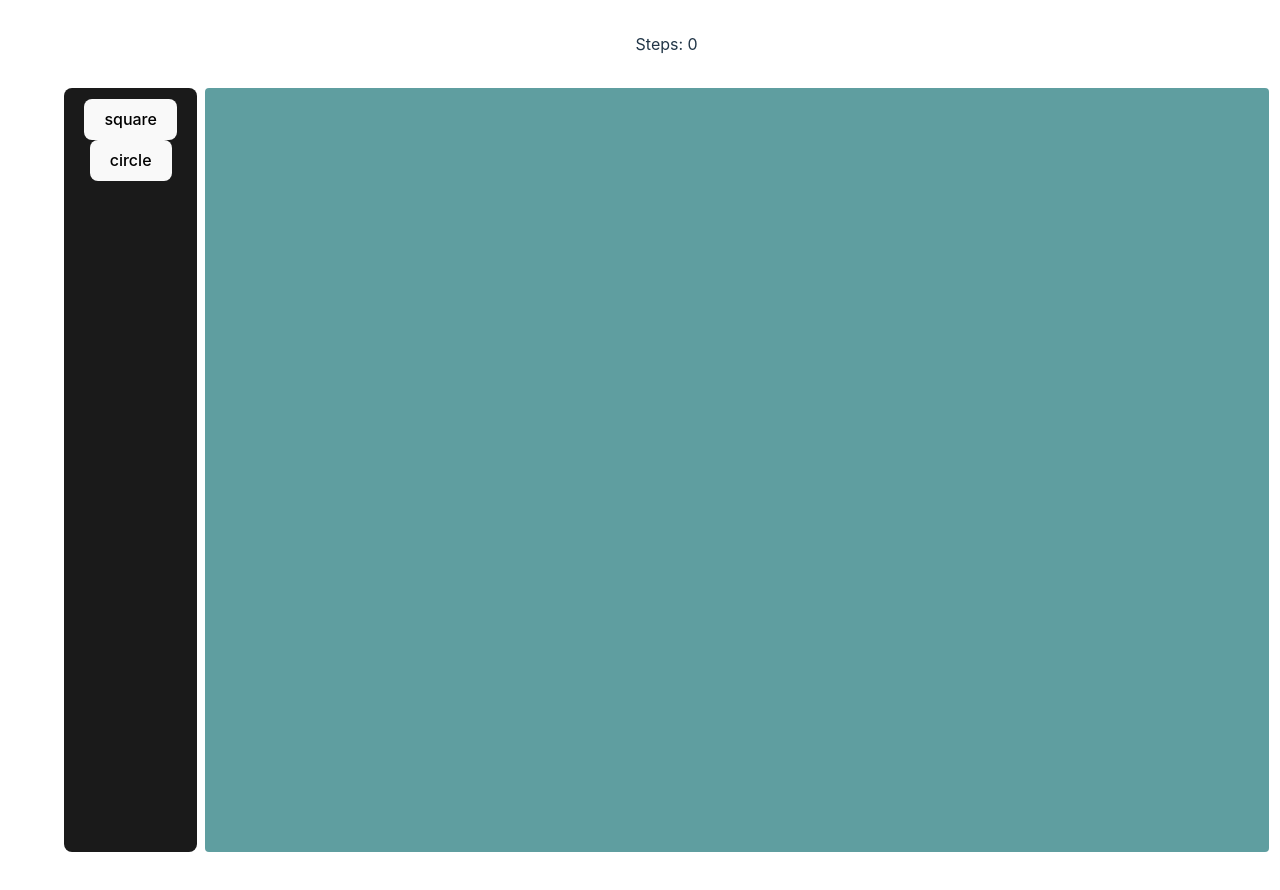
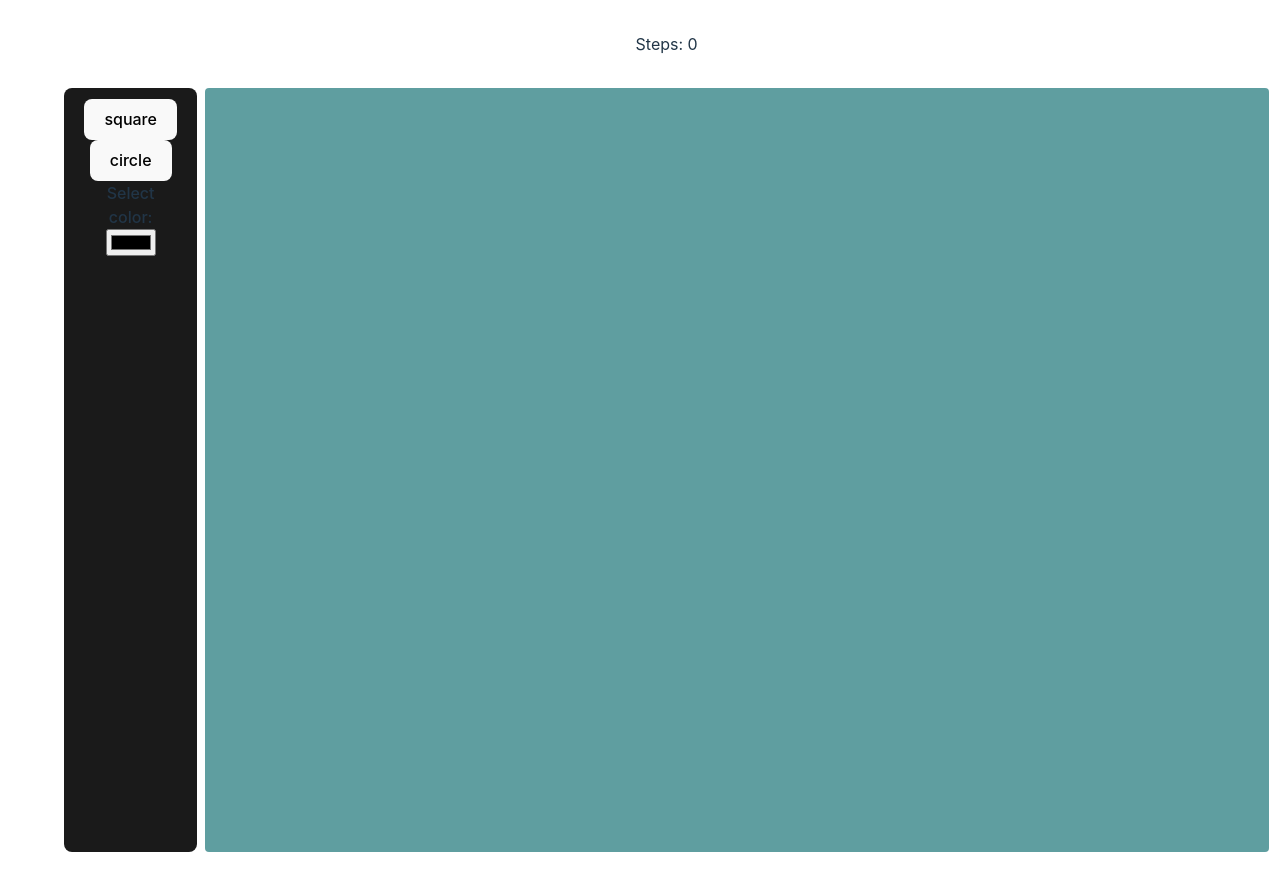
Before and after one commit to BlueishCupcake/do-undo-redo, a React (Vite) app: page / in a window 1280 px wide. Shown: the top 890 px of the page. Built offline with nearby package versions, Linux system fonts and the light colour scheme.

Commit message:
add color change

```diff
--- a/src/App.jsx
+++ b/src/App.jsx
@@ -14,27 +14,18 @@ function App() {
     const stage = stageRef.current;
     const pointerPosition = stage.getPointerPosition();
 
-    if (pointerPosition && useKonvaStore.markerType === "circle") {
-      const newMarker = {
-        x: pointerPosition.x,
-        y: pointerPosition.y,
-        fill: "red",
-      };
+    if (!pointerPosition || useKonvaStore.markerType === "") return;
 
-      dispatch(addMarker({ markerType: "circle", marker: newMarker }));
-      dispatch(increment());
-    }
+    const newMarker = {
+      x: pointerPosition.x,
+      y: pointerPosition.y,
+      fill: useKonvaStore.markerColor,
+    };
 
-    if (pointerPosition && useKonvaStore.markerType === "square") {
-      const newMarker = {
-        x: pointerPosition.x,
-        y: pointerPosition.y,
-        fill: "blue",
-      };
-
-      dispatch(addMarker({ markerType: "square", marker: newMarker }));
-      dispatch(increment());
-    }
+    dispatch(
+      addMarker({ markerType: useKonvaStore.markerType, marker: newMarker })
+    );
+    dispatch(increment());
   };
 
   return (
--- a/src/components/SideBar/index.jsx
+++ b/src/components/SideBar/index.jsx
@@ -1,17 +1,31 @@
-import { useDispatch } from "react-redux";
-import { changeMarker } from "../../store/konvaSlice";
+import { useDispatch, useSelector } from "react-redux";
+import { changeMarker, changeMarkerColor } from "../../store/konvaSlice";
 
 export const SideBar = () => {
+  const useKonvaStore = useSelector((state) => state.konva);
   const dispatch = useDispatch();
 
   const handleChangeMaker = (marker) => {
     dispatch(changeMarker(marker));
   };
 
+  const handleChangeColor = (e) => {
+    const color = e.target.value;
+
+    dispatch(changeMarkerColor(color));
+  };
+
   return (
     <div className="sidebar-div">
       <button onClick={() => handleChangeMaker("square")}>square</button>
       <button onClick={() => handleChangeMaker("circle")}>circle</button>
+      <label htmlFor="favcolor">Select color:</label>
+      <input
+        type="color"
+        id="favcolor"
+        value={useKonvaStore.markerColor}
+        onChange={handleChangeColor}
+      ></input>
     </div>
   );
 };
--- a/src/store/konvaSlice.js
+++ b/src/store/konvaSlice.js
@@ -3,6 +3,7 @@ import { createSlice } from "@reduxjs/toolkit";
 const initialState = {
   value: 0,
   markerType: "",
+  markerColor: "#000",
   markers: {
     circle: [],
     square: [],
@@ -22,6 +23,9 @@ export const konvaSlice = createSlice({
     changeMarker: (state, action) => {
       state.markerType = action.payload;
     },
+    changeMarkerColor: (state, action) => {
+      state.markerColor = action.payload;
+    },
     addMarker: (state, action) => {
       const { markerType, marker } = action.payload;
 
@@ -40,7 +44,12 @@ export const konvaSlice = createSlice({
 });
 
 // Action creators are generated for each case reducer function
-export const { increment, decrement, changeMarker, addMarker } =
-  konvaSlice.actions;
+export const {
+  increment,
+  decrement,
+  changeMarker,
+  changeMarkerColor,
+  addMarker,
+} = konvaSlice.actions;
 
 export default konvaSlice.reducer;
```
